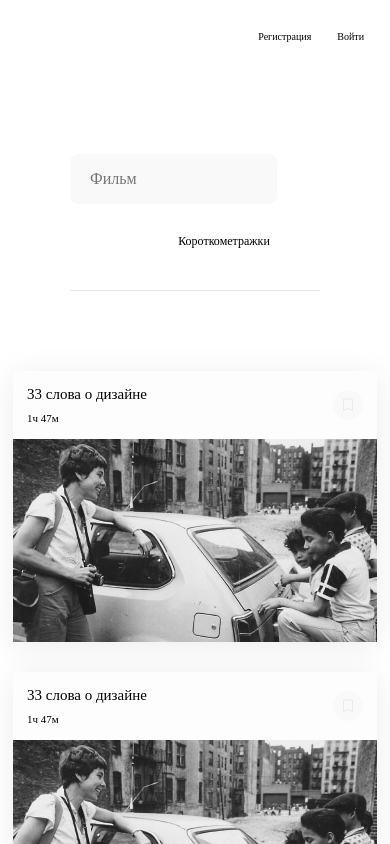
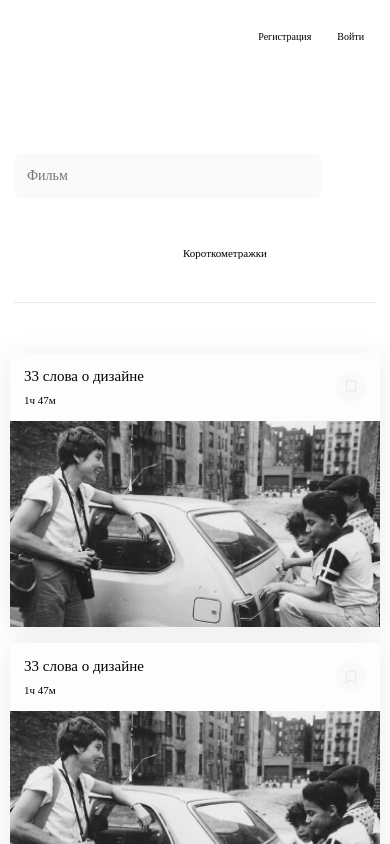
Before and after one commit to Kripns/movie-explorer-frontend, a React (Create React App) app: page /movies in a window 390 px wide. Shown: the top 844 px of the page. Built offline with nearby package versions, Linux system fonts and the light colour scheme; the HTML template or start-up script is replaced by a standard one.

Commit message:
feat/ implement tablet and mobile layout for movies page

```diff
--- a/src/components/FilterCheckbox/FilterCheckbox.css
+++ b/src/components/FilterCheckbox/FilterCheckbox.css
@@ -41,3 +41,10 @@
   width: 0;
   height: 0;
 }
+
+@media screen and (max-width: 540px) {
+  .checkbox__lable {
+    gap: 13px;
+    font-size: 11px;
+  }
+}
--- a/src/components/Movies/Movies.css
+++ b/src/components/Movies/Movies.css
@@ -23,3 +23,9 @@
 .movies__button:hover {
   opacity: .3;
 }
+
+@media screen and (max-width: 540px) {
+  .movies__button {
+    width: 240px;
+  }
+}
--- a/src/components/MoviesCard/MoviesCard.css
+++ b/src/components/MoviesCard/MoviesCard.css
@@ -35,7 +35,7 @@
   top: 19px;
   right: 14px;
   padding: 0;
-  border-radius: 50px;
+  border-radius: 36px;
   border: none;
   background-color: #f9f9f9;
   cursor: pointer;
@@ -57,3 +57,14 @@
 .movies__card-button_delete {
   background: url(../../images/delete-icon.png);
 }
+
+.movies__card-image {
+  min-width: 225px;
+  width: 100%;
+}
+
+@media screen and (max-width: 540px) {
+  .movies__card-list {
+    min-width: 300px;
+  }
+}
--- a/src/components/MoviesCardList/MoviesCardList.css
+++ b/src/components/MoviesCardList/MoviesCardList.css
@@ -2,10 +2,31 @@
   width: 100%;
   display: grid;
   justify-content: center;
-  grid-template-columns: repeat(auto-fit, 364px);
+  grid-template-columns: repeat(3, 1fr);
   gap: 30px 24px;
   list-style-type: none;
   margin: 0;
   padding: 80px 70px;
   box-sizing: border-box;
 }
+
+@media screen and (max-width: 865px) {
+  .movies__card-list {
+    grid-template-columns: repeat(2, 1fr);
+  }
+}
+
+@media screen and (max-width: 768px) {
+  .movies__card-list {
+    gap: 36px 30px;
+    padding-inline: 30px;
+  }
+}
+
+@media screen and (max-width: 540px) {
+  .movies__card-list {
+    grid-template-columns: 1fr;
+    row-gap: 16px;
+    padding: 50px 10px 80px;
+  }
+}
--- a/src/components/MoviesCardList/MoviesCardList.js
+++ b/src/components/MoviesCardList/MoviesCardList.js
@@ -74,9 +74,8 @@ function MoviesCardList(props) {
       ) : (
         cards.map((item, index) => {
           return (
-            <li>
+            <li key={index}>
               <MoviesCard
-                key={index}
                 card={item}
                 buttonClassName={buttonClassName}
               />
--- a/src/components/SearchForm/SearchForm.css
+++ b/src/components/SearchForm/SearchForm.css
@@ -24,11 +24,16 @@
   border: none;
   border-radius: 8px;
   outline-color: var(--green-background);
+  font-weight: 400;
+  font-size: 14px;
+  line-height: 18px;
+  color: var(--gray-text);
 }
 
 .search-form__submit-button {
   width: 44px;
   height: 44px;
+  flex-shrink: 0;
   padding: 0;
   background: url(../../images/search-icon.png) var(--green-background) center no-repeat;
   border: none;
@@ -40,3 +45,22 @@
 .search-form__submit-button:hover {
   opacity: .3;
 }
+
+@media screen and (max-width: 768px) {
+  .search-form {
+    width: calc(100% - 60px);
+    gap: 40px;
+  }
+}
+
+@media screen and (max-width: 540px) {
+  .search-form {
+    width: calc(100% - 28px);
+    gap: 46px;
+  }
+
+  .search-form__input {
+    height: 44px;
+    padding-left: 13px;
+  }
+}
```
